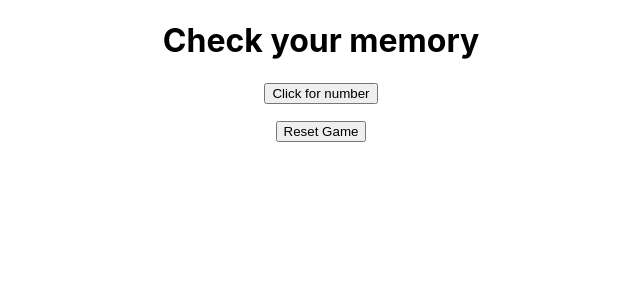
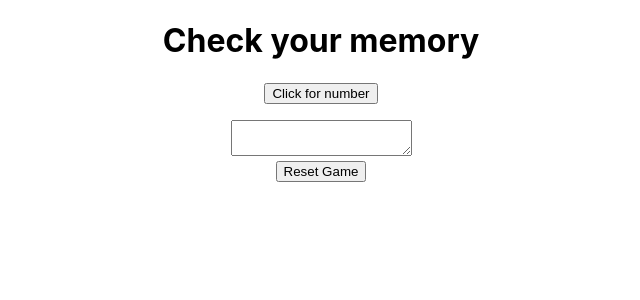
Before and after one commit to avidler/typing-game, a React (Create React App) app: page / in a window 1280 px wide. Shown: the top 300 px of the page, without its empty margins (319-959 px from the left). Built offline with nearby package versions, Linux system fonts and the light colour scheme.

Commit message:
(add text and handleChange)

```diff
--- a/src/App.js
+++ b/src/App.js
@@ -5,6 +5,13 @@ function App() {
   const [level, setLevel] = useState(1)
   const [numString, setNumString] = useState("")
   const [isTimeRunning, setIsTimeRunning] = useState(false)
+  const [text, setText] = useState("")
+
+  function handleChange(e) {
+    const {value} = e.target
+    setText(value)
+}
+
 
   function generateRandomNumber(level) {
     let tempNumString = ""
@@ -19,13 +26,16 @@ function App() {
     setLevel(1)
     setNumString("")
     setIsTimeRunning(false)
+    setText("")
   }
+
 
   return (
     <div className="App">
       <h1>Check your memory</h1>
       <button onClick={num => generateRandomNumber(level)}>Click for number</button>
       <p>{numString}</p>
+      <textarea onChange={handleChange} value={text} /><br />
       <button onClick={resetGame}>Reset Game</button>
     </div>
   );
```
